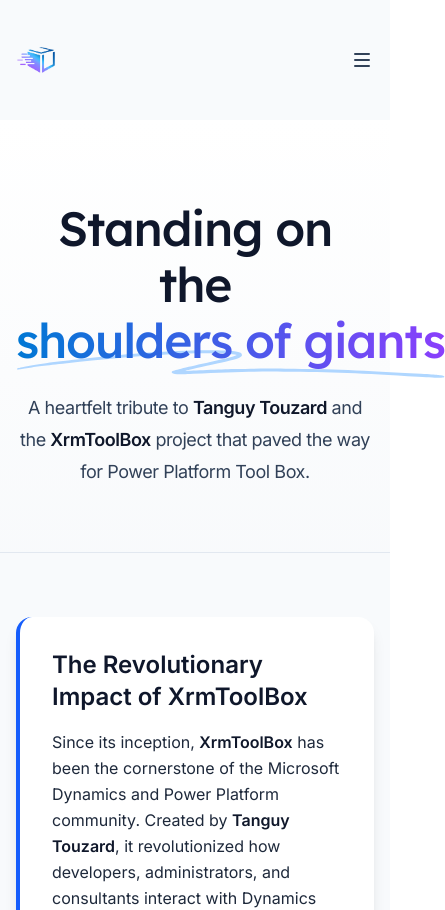
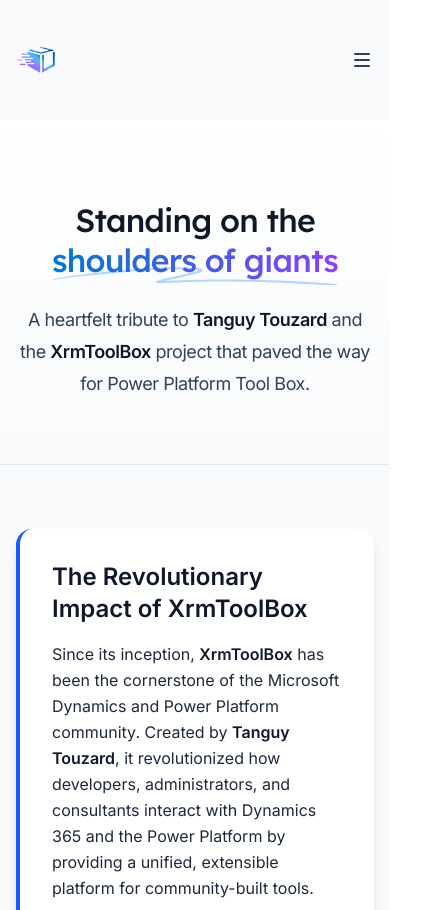
Before and after one commit to PowerPlatformToolBox/pptb-web, a Next.js app: page /about in a window 390 px wide. Shown: the top 910 px of the page, 445 px wide, since content can reach past the window. Built offline with nearby package versions, Linux system fonts and the light colour scheme; no server answers.

Commit message:
Adjust heading sizes in About and Hero components for improved readability

```diff
--- a/app/(public)/about/page.tsx
+++ b/app/(public)/about/page.tsx
@@ -12,7 +12,7 @@
             <section className="border-b border-slate-200 bg-linear-to-b from-white to-slate-50">
                 <Container className="pt-20 pb-16 text-center lg:pt-32">
                     <FadeIn direction="up" delay={0.1}>
-                        <h1 className="mx-auto max-w-4xl font-display text-5xl font-medium tracking-tight text-slate-900 sm:text-7xl">
+                        <h1 className="mx-auto max-w-4xl font-display text-3xl font-medium tracking-tight text-slate-900 sm:text-7xl">
                             Standing on the{" "}
                             <span className="relative whitespace-nowrap">
                                 <svg aria-hidden="true" viewBox="0 0 418 42" className="absolute top-2/3 left-0 h-[0.58em] w-full fill-blue-300/70" preserveAspectRatio="none">
--- a/components/Hero.tsx
+++ b/components/Hero.tsx
@@ -8,7 +8,7 @@
     return (
         <Container className="pt-20 pb-16 text-center lg:pt-32">
             <FadeIn direction="up" delay={0.2}>
-                <h1 className="mx-auto max-w-4xl font-display text-5xl font-medium tracking-tight text-slate-900 sm:text-7xl">
+                <h1 className="mx-auto max-w-4xl font-display text-4xl font-medium tracking-tight text-slate-900 sm:text-7xl">
                     Build{" "}
                     <span className="relative whitespace-nowrap">
                         <svg aria-hidden="true" viewBox="0 0 418 42" className="absolute top-2/3 left-0 h-[0.58em] w-full fill-blue-300/70" preserveAspectRatio="none">
```
